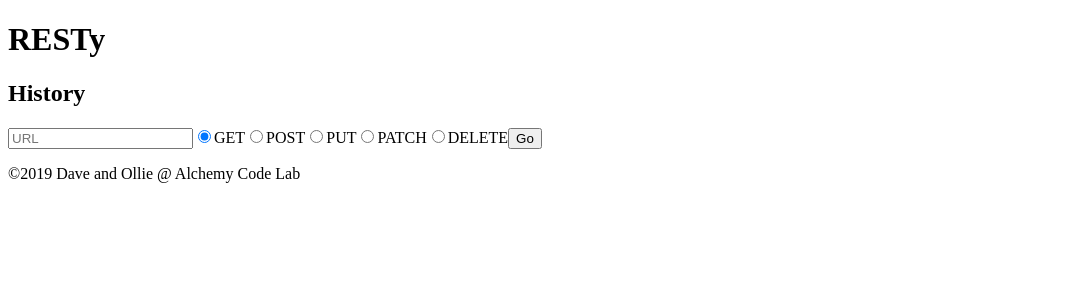
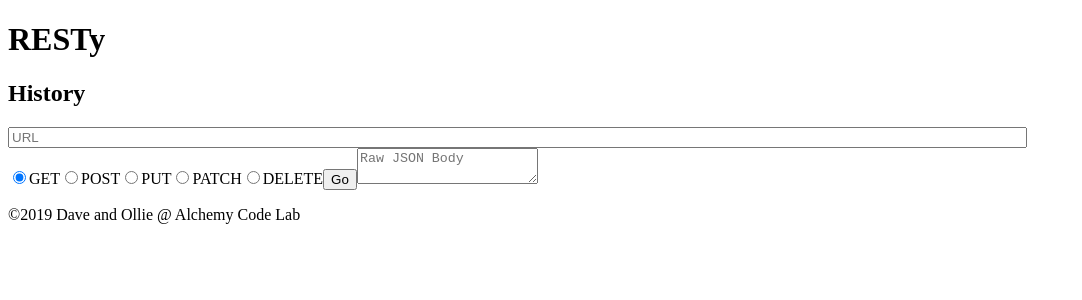
Before and after one commit to 401-advanced-javascript-davetrost/resty-dave-and-ollie, a React app: page / in a window 1280 px wide. Shown: the top 300 px of the page, without its empty margins (0-1082 px from the left). Built offline with nearby package versions, Linux system fonts and the light colour scheme.

Commit message:
textarea, beginning call form css, resty container

```diff
--- a/src/components/App.js
+++ b/src/components/App.js
@@ -1,6 +1,6 @@
 import React from 'react';
 import Header from './Header';
-import Resty from './Resty';
+import Resty from '../containers/Resty';
 import Footer from './Footer';
 
 export default function App() {
--- /dev/null
+++ b/src/components/CallForm.css
@@ -0,0 +1,6 @@
+.CallForm {
+  input[name="url"] {
+    display: block;
+    width: 80%;
+  }
+}
--- a/src/components/CallForm.js
+++ b/src/components/CallForm.js
@@ -1,14 +1,23 @@
 import React, { Component } from 'react';
-import PropTypes from 'prop-types';
+// import PropTypes from 'prop-types';
+import styles from './CallForm.css';
 
 export default class CallForm extends Component {
   state = {
 
   }
 
+  // handleSubmit = event => {
+  //   event.preventDefault();
+
+  //   this.setState(state => {
+  //     console.log(state);
+  //   });
+  // }
+
   render() {
     return (
-      <form>
+      <form className={styles.CallForm}>
         <input type="text" name="url" placeholder="URL"></input>
         <label>
           <input defaultChecked name="method" type="radio" value="get" />
@@ -33,6 +42,8 @@ export default class CallForm extends Component {
         <label>
           <button type="submit">Go</button>
         </label>
+
+        <textarea name="requestBody" maxLength="250" minLength="200" placeholder="Raw JSON Body"></textarea>
       </form>
     );
   }
--- a/src/components/Resty.js
+++ b/src/containers/Resty.js
@@ -1,6 +1,6 @@
 import React, { Component } from 'react';
-import HistoryContainer from '../containers/HistoryContainer';
-import CallContainer from '../containers/CallContainer';
+import HistoryContainer from './HistoryContainer';
+import CallContainer from './CallContainer';
 
 export default class Resty extends Component {
   state = {
```
